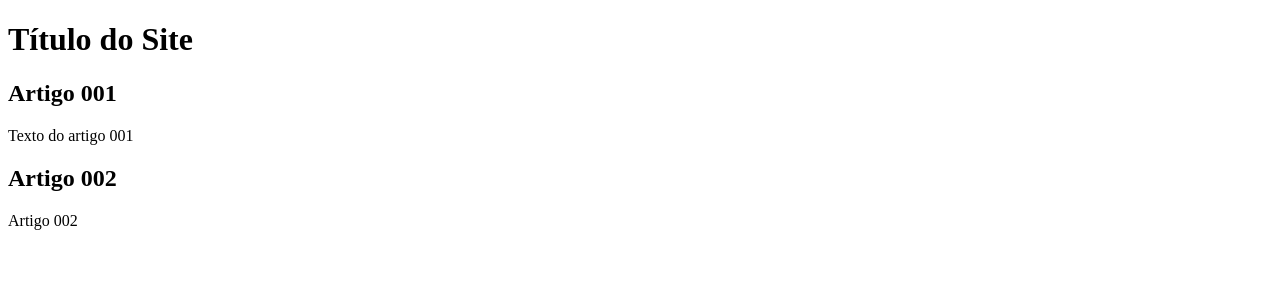
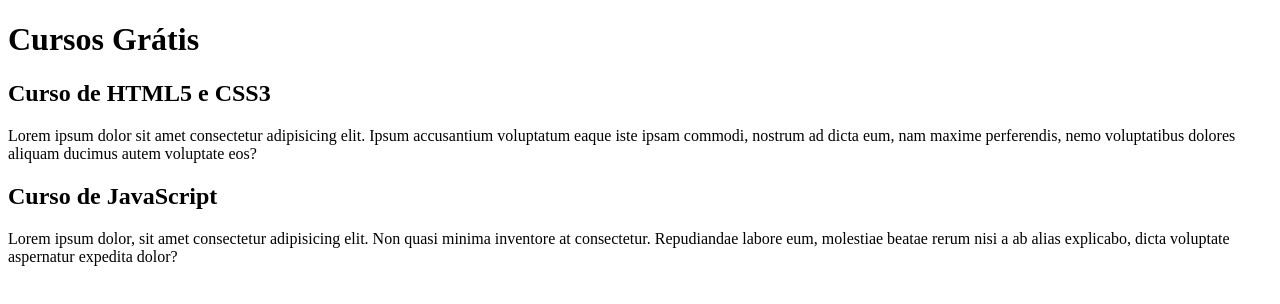
Before and after one commit to eduardohor/projeto-site, a plain HTML site: page index.html in a window 1280 px wide. Drawn offline with Linux system fonts and the light colour scheme.

Commit message:
comecei a esvrever o conteudo

```diff
--- a/index.html
+++ b/index.html
@@ -9,15 +9,15 @@
 
     <main>
         <header>
-            <h1>Título do Site</h1>
+            <h1>Cursos Grátis</h1>
         </header>
         <article>
-            <h2>Artigo 001</h2>
-            <p>Texto do artigo 001</p>
+            <h2>Curso de HTML5 e CSS3</h2>
+            <p>Lorem ipsum dolor sit amet consectetur adipisicing elit. Ipsum accusantium voluptatum eaque iste ipsam commodi, nostrum ad dicta eum, nam maxime perferendis, nemo voluptatibus dolores aliquam ducimus autem voluptate eos?</p>
         </article>
         <article>
-            <h2>Artigo 002</h2>
-            <p>Artigo 002</p>
+            <h2>Curso de JavaScript</h2>
+            <p>Lorem ipsum dolor, sit amet consectetur adipisicing elit. Non quasi minima inventore at consectetur. Repudiandae labore eum, molestiae beatae rerum nisi a ab alias explicabo, dicta voluptate aspernatur expedita dolor?</p>
         </article>
     </main>
 
```
